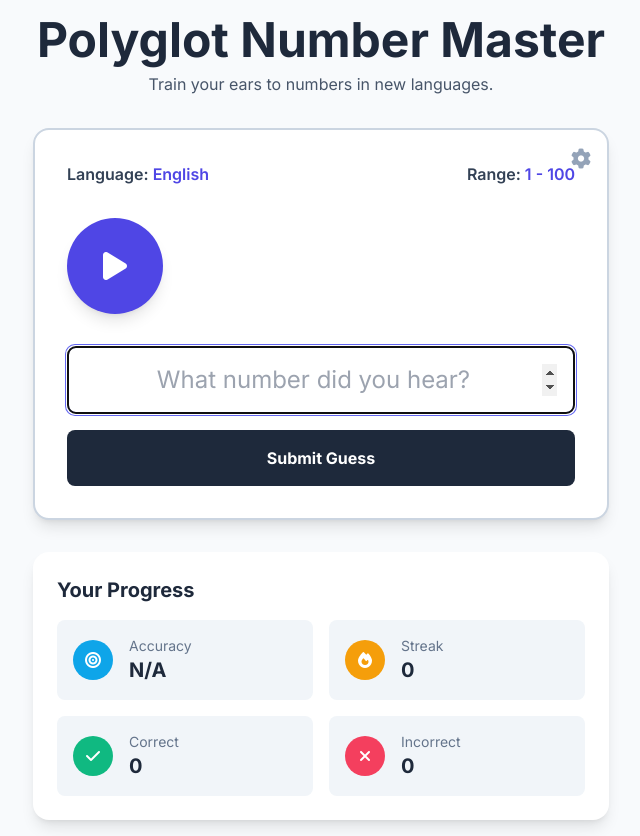
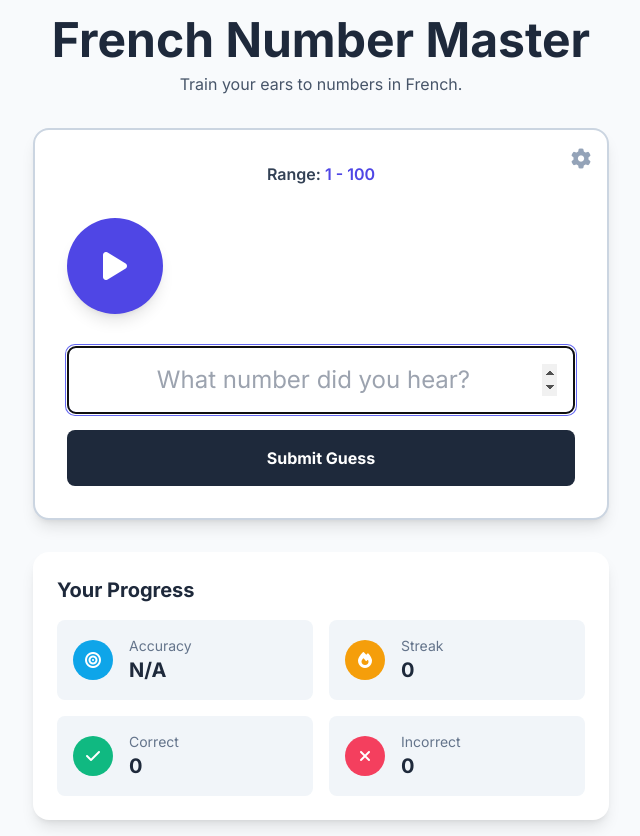
Before and after one commit to michael2004-source/michael2004-source, a React (Vite) app: page / in a window 1280 px wide. Shown: the whole page, without its empty margins (319-959 px from the left). Built offline with nearby package versions, Linux system fonts and the light colour scheme.

Commit message:
feat: Specialize app for French numbers
Update project name, title, and description to reflect its focus on French numbers. Remove support for other languages and simplify settings to focus solely on the number range.

```diff
--- a/App.tsx
+++ b/App.tsx
@@ -98,8 +98,8 @@ const App: React.FC = () => {
   return (
     <div className="min-h-screen bg-slate-50 flex flex-col items-center justify-center p-4 space-y-8">
       <div className="text-center">
-        <h1 className="text-4xl md:text-5xl font-bold text-slate-800">Polyglot Number Master</h1>
-        <p className="text-slate-600 mt-2">Train your ears to numbers in new languages.</p>
+        <h1 className="text-4xl md:text-5xl font-bold text-slate-800">French Number Master</h1>
+        <p className="text-slate-600 mt-2">Train your ears to numbers in French.</p>
       </div>
 
       <div className={`relative w-full max-w-xl p-8 transition-all duration-300 rounded-2xl shadow-lg border-2 ${currentStyle.border} ${currentStyle.bg}`}>
@@ -107,8 +107,7 @@ const App: React.FC = () => {
           <i className="fas fa-cog fa-lg"></i>
         </button>
 
-        <div className="flex justify-between items-center mb-6">
-            <p className="font-semibold text-slate-700">Language: <span className="text-indigo-600">{settings.language.name}</span></p>
+        <div className="flex justify-center items-center mb-6">
             <p className="font-semibold text-slate-700">Range: <span className="text-indigo-600">{settings.min} - {settings.max}</span></p>
         </div>
 
--- a/components/SettingsPanel.tsx
+++ b/components/SettingsPanel.tsx
@@ -1,7 +1,6 @@
 
 import React from 'react';
 import { Settings } from '../types.ts';
-import { SUPPORTED_LANGUAGES } from '../constants.ts';
 
 interface SettingsPanelProps {
   isOpen: boolean;
@@ -12,11 +11,6 @@ interface SettingsPanelProps {
 
 const SettingsPanel: React.FC<SettingsPanelProps> = ({ isOpen, settings, onSettingsChange, onClose }) => {
   if (!isOpen) return null;
-
-  const handleLanguageChange = (e: React.ChangeEvent<HTMLSelectElement>) => {
-    const newLanguage = SUPPORTED_LANGUAGES.find(lang => lang.code === e.target.value) || settings.language;
-    onSettingsChange({ ...settings, language: newLanguage });
-  };
 
   const handleRangeChange = (e: React.ChangeEvent<HTMLInputElement>) => {
     const { name, value } = e.target;
@@ -40,21 +34,6 @@ const SettingsPanel: React.FC<SettingsPanelProps> = ({ isOpen, settings, onSetti
         </div>
 
         <div className="space-y-6">
-          <div>
-            <label htmlFor="language" className="block text-sm font-medium text-slate-600 mb-2">
-              Practice Language
-            </label>
-            <select
-              id="language"
-              value={settings.language.code}
-              onChange={handleLanguageChange}
-              className="w-full p-3 border border-slate-300 rounded-lg focus:ring-2 focus:ring-indigo-500 focus:border-indigo-500"
-            >
-              {SUPPORTED_LANGUAGES.map(lang => (
-                <option key={lang.code} value={lang.code}>{lang.name}</option>
-              ))}
-            </select>
-          </div>
           <div>
             <label className="block text-sm font-medium text-slate-600 mb-2">
               Number Range
--- a/constants.ts
+++ b/constants.ts
@@ -2,13 +2,7 @@
 import { Settings, Language } from './types.ts';
 
 export const SUPPORTED_LANGUAGES: Language[] = [
-  { code: 'en-US', name: 'English', voice: 'Zephyr' },
-  { code: 'es-ES', name: 'Spanish', voice: 'Puck' },
   { code: 'fr-FR', name: 'French', voice: 'Charon' },
-  { code: 'de-DE', name: 'German', voice: 'Kore' },
-  { code: 'ja-JP', name: 'Japanese', voice: 'Fenrir' },
-  { code: 'it-IT', name: 'Italian', voice: 'Puck' }, // Using available voices
-  { code: 'pt-BR', name: 'Portuguese', voice: 'Puck' } // Using available voices
 ];
 
 export const DEFAULT_SETTINGS: Settings = {
--- a/index.html
+++ b/index.html
@@ -5,7 +5,7 @@
     <meta charset="UTF-8" />
     <link rel="icon" type="image/svg+xml" href="/vite.svg" />
     <meta name="viewport" content="width=device-width, initial-scale=1.0" />
-    <title>Polyglot Number Master</title>
+    <title>French Number Master</title>
     <script src="https://cdn.tailwindcss.com"></script>
     <link rel="stylesheet" href="https://cdnjs.cloudflare.com/ajax/libs/font-awesome/6.5.2/css/all.min.css" integrity="sha512-SnH5WK+bZxgPHs44uWIX+LLJAJ9/2PkPKZ5QiAj6Ta86w+fsb2TkcmfRyVX3pBnMFcV7oQPJkl9QevSCWr3W6A==" crossorigin="anonymous" referrerpolicy="no-referrer" />
     <link rel="preconnect" href="https://fonts.googleapis.com">
--- a/metadata.json
+++ b/metadata.json
@@ -1,5 +1,5 @@
 {
   "requestFramePermissions": [],
-  "name": "Polyglot Number Master",
-  "description": ""
+  "name": "French Number Master",
+  "description": "An interactive practice tool that helps users improve their ability to understand spoken numbers in French."
 }
--- a/package.json
+++ b/package.json
@@ -1,5 +1,5 @@
 {
-  "name": "polyglot-number-master",
+  "name": "french-number-master",
   "private": true,
   "version": "0.0.0",
   "type": "module",
```
